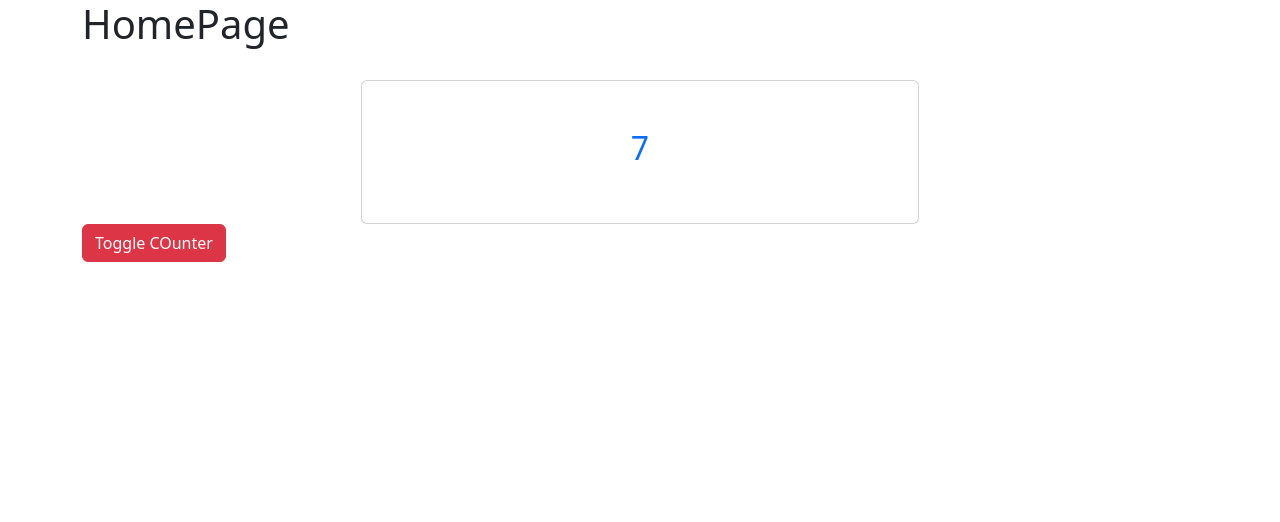
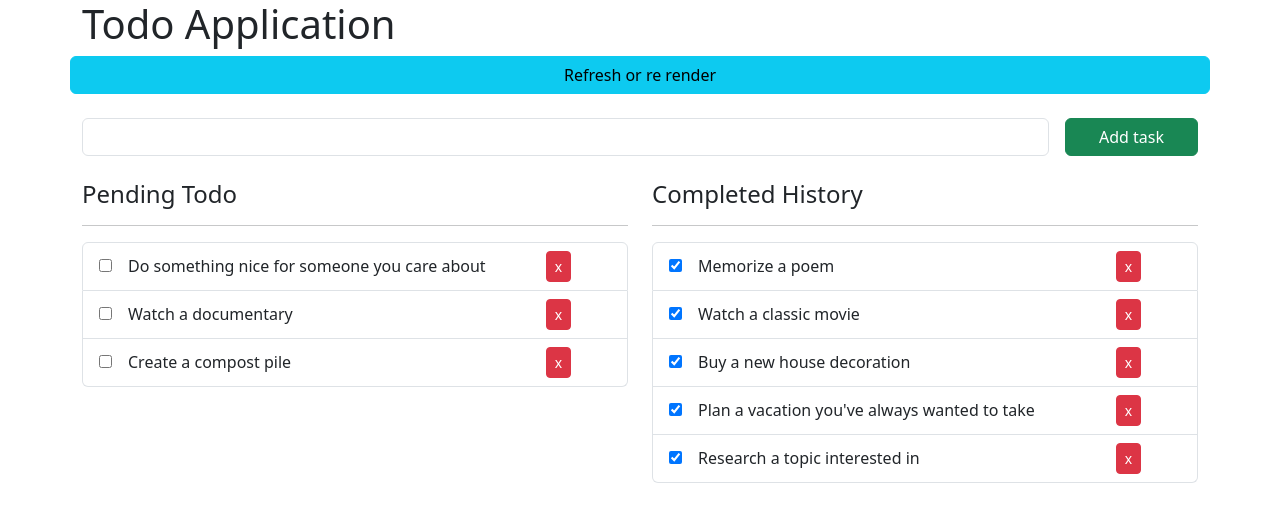
Before and after one commit to dineshk033/tvs-practise, a React (Vite) app: page / in a window 1280 px wide. Shown: the top 522 px of the page. Built offline with nearby package versions, Linux system fonts and the light colour scheme.

Commit message:
custom hooks

```diff
--- a/src/App.jsx
+++ b/src/App.jsx
@@ -1,30 +1,65 @@
 // App.jsx
-import { useState } from "react";
+import { useEffect, useState } from "react";
 import TransactionForm from "./components/add-transaction";
 import { FilterPanel } from "./components/filter-panel";
 import { TransactionTable } from "./components/transaction-table";
-import { transactions } from "./mock/transaction";
+import { fetchTransactionData } from "./service/data";
 
+const INITIALFILTER = {
+  date: "",
+  minPrice: null,
+  maxPriceRef: null,
+  type: "",
+  category: "",
+};
 function App() {
-  const [filteredTxn, setFlteredTxn] = useState(transactions);
+  const [dataSource, setDataSource] = useState([]);
+  const [filteredTxn, setFlteredTxn] = useState([]);
+  const [search, setSearch] = useState(null);
+  const [filterProps, setFilterProps] = useState(INITIALFILTER);
+  //mounting phase called
+  useEffect(() => {
+    fetchTransactionData().then((data) => {
+      setDataSource(data);
+      setFlteredTxn(data);
+    });
+  }, []);
+  // useEffect(() => {
+  //   if (search !== null) {
+  //     const temp = dataSource.filter((item) => item.id == search);
+  //     setFlteredTxn(temp);
+  //   } else {
+  //     setFlteredTxn(dataSource);
+  //   }
+  // }, [search]);
+  useEffect(() => {
+    const { category, type } = filterProps;
+    // if(category )
+    const temp = dataSource.filter(
+      (item) =>
+        (category == "" || item.category === category) &&
+        (!type || item.type === type)
+    );
+    setFlteredTxn(temp);
+  }, [filterProps, dataSource]);
 
   const handleSearch = (id) => {
-    const temp = transactions.filter((item) => item.id == id);
-    setFlteredTxn(temp);
+    setSearch(id);
   };
 
   const handleFilter = (arg) => {
     if (arg) {
-      const { category, type } = arg;
-      // if(category )
-      const temp = transactions.filter(
-        (item) =>
-          (category == "" || item.category === category) &&
-          (!type || item.type === type)
-      );
-      setFlteredTxn(temp);
+      setFilterProps(arg);
+      // const { category, type } = arg;
+      // // if(category )
+      // const temp = dataSource.filter(
+      //   (item) =>
+      //     (category == "" || item.category === category) &&
+      //     (!type || item.type === type)
+      // );
+      // setFlteredTxn(temp);
     } else {
-      setFlteredTxn(transactions);
+      setFilterProps(INITIALFILTER);
     }
   };
   return (
@@ -48,6 +83,18 @@ function App() {
 
         {/* Table Section - 9 columns */}
         <div className="col-md-9">
+          <div>
+            {Object.keys(filterProps)
+              .filter((item) => !!filterProps[item])
+              .map((item) => (
+                <span
+                  onClick={() => setSearch(null)}
+                  className="badge bg-danger"
+                >
+                  {item}: {filterProps[item]}
+                </span>
+              ))}
+          </div>
           <TransactionTable
             transactions={filteredTxn}
             handleSearch={handleSearch}
--- a/src/features/todo/index.jsx
+++ b/src/features/todo/index.jsx
@@ -1,40 +1,64 @@
-import React, { useState } from "react";
+import { useReducer, useRef, useState } from "react";
 import TodoList from "./todo-list";
-import { TODOLIST } from "../../mock/todo";
+import { TODO_INITIALSTATE, todoReducer } from "./todo-reducer";
+import useFilterTodo from "./useFilterTodo";
+import useTodoAction from "./useTodoAction";
 
 export default function TodoApp() {
-  const [dataSource, setDataSource] = useState(
-    TODOLIST.filter((item) => item.userId === 13)
-  );
-  const handleChange = (event, id) => {
-    const { checked } = event.target;
-    // console.log(checked);
-    const temp = dataSource.map((item) => {
-      if (item.id === id) {
-        item.completed = checked;
-      }
-      return item;
-    });
-    setDataSource(temp);
+  const [toggle, setToggle] = useState(false);
+  const [state, dispatch] = useReducer(todoReducer, TODO_INITIALSTATE);
+  const [pending, completed] = useFilterTodo(state);
+  const [addTask, removeTask, toggleTask] = useTodoAction(dispatch);
+  const inputRef = useRef(null);
+
+  const handleAdd = (e) => {
+    e.preventDefault();
+    addTask(inputRef.current.value);
+    // dispatch({ type: "ADD_TODO", payload: inputRef.current.value });
+    inputRef.current.value = "";
   };
+  // console.log(pending);
   return (
     <div className="container">
       <h1>Todo Application</h1>
       <div className="row ">
+        <button
+          className="btn btn-info mb-4"
+          onClick={() => setToggle((prev) => !prev)}
+        >
+          Refresh or re render
+        </button>
+        <form className="col-12 d-flex mb-4" onSubmit={handleAdd}>
+          <input
+            className="form-control"
+            ref={inputRef}
+            type="text"
+            name="task"
+          />
+          <button
+            type="submit"
+            style={{ width: "150px" }}
+            className="btn btn-success ms-3"
+          >
+            Add task
+          </button>
+        </form>
         <div className="col-6">
           <h4>Pending Todo</h4>
           <hr />
           <TodoList
-            list={dataSource.filter((item) => item.completed === false)}
-            handleChange={handleChange}
+            list={pending}
+            handleChange={(id) => toggleTask(id)}
+            handleDelete={(id) => removeTask(id)}
           />
         </div>
         <div className="col-6">
           <h4>Completed History</h4>
           <hr />
           <TodoList
-            list={dataSource.filter((item) => item.completed === true)}
-            handleChange={handleChange}
+            list={completed}
+            handleChange={(id) => toggleTask(id)}
+            handleDelete={(id) => removeTask(id)}
           />
         </div>
       </div>
--- a/src/features/todo/todo-list.jsx
+++ b/src/features/todo/todo-list.jsx
@@ -1,19 +1,30 @@
 import React, { useState } from "react";
 function TodoItem(props) {
   return (
-    <div className="d-flex g-4">
-      <input
-        defaultChecked={props.completed}
-        type="checkbox"
-        onChange={(e) => props.handleChange(e, props.id)}
-      />
-      <label className="ms-3">{props.todo}</label>
+    <div className="row g-4 align-items-center">
+      <div className="col-10">
+        <input
+          defaultChecked={props.completed}
+          type="checkbox"
+          onChange={() => props.handleChange(props.id)}
+        />
+        <label className="ms-3">{props.todo}</label>
+      </div>
+      <div className="col-2">
+        <button
+          className="btn btn-sm btn-danger"
+          onClick={() => props.handleDelete(props.id)}
+        >
+          x
+        </button>
+      </div>
     </div>
   );
 }
 
-export default function TodoList({ list, handleChange }) {
+export default function TodoList({ list, handleChange, handleDelete }) {
   const [isHover, setIsHover] = useState(null);
+  console.log("child");
   return (
     <ul className="list-group">
       {list.map((item) => (
@@ -26,7 +37,11 @@ export default function TodoList({ list, handleChange }) {
           onMouseLeave={() => setIsHover(null)}
         >
           {/* stateless or presenter or dummy component */}
-          <TodoItem {...item} handleChange={handleChange} />
+          <TodoItem
+            {...item}
+            handleChange={handleChange}
+            handleDelete={handleDelete}
+          />
         </li>
       ))}
     </ul>
--- /dev/null
+++ b/src/features/todo/todo-reducer.js
@@ -0,0 +1,22 @@
+import { TODOLIST } from "../../mock/todo";
+
+export const TODO_INITIALSTATE = TODOLIST.filter((item) => item.userId === 13);
+export const todoReducer = (state, action) => {
+  switch (action.type) {
+    case "ADD_TODO": {
+      const temp = { id: Date.now(), todo: action.payload, completed: false };
+      return [...state, temp];
+    }
+    case "TOGGLE_TASK":
+      return state.map((item) =>
+        item.id === action.payload
+          ? { ...item, completed: !item.completed }
+          : item
+      );
+    case "REMOVE_TODO":
+      console.log(action.payload);
+      return state.filter((item) => item.id != action.payload);
+    default:
+      return state;
+  }
+};
--- /dev/null
+++ b/src/features/todo/useFilterTodo.jsx
@@ -0,0 +1,19 @@
+// import { useState } from "react";
+
+import { useMemo } from "react";
+
+function useFilterTodo(data) {
+  // const [dataSource,setDataSource] = useState(data);
+  const pending = useMemo(
+    () =>
+      data.filter((item) => {
+        console.log(data.length);
+        return item.completed === false;
+      }),
+    [data]
+  );
+  const completed = data.filter((item) => item.completed === true);
+  return [pending, completed];
+}
+
+export default useFilterTodo;
--- /dev/null
+++ b/src/features/todo/useTodoAction.jsx
@@ -0,0 +1,9 @@
+function useTodoAction(dispatch) {
+  ///create an action creator
+  const addTask = (id) => dispatch({ type: "ADD_TODO", payload: id });
+  const removeTask = (id) => dispatch({ type: "REMOVE_TODO", payload: id });
+  const toggeTask = (id) => dispatch({ type: "TOGGLE_TASK", payload: id });
+  return [addTask, removeTask, toggeTask];
+}
+
+export default useTodoAction;
--- a/src/main.jsx
+++ b/src/main.jsx
@@ -7,4 +7,5 @@ import "bootstrap/dist/css/bootstrap.min.css";
 import "bootstrap/dist/js/bootstrap.bundle.min.js"; // Includes Popper
 import Counter from "./features/counter/index.jsx";
 import CounterPage from "./pages/counter.jsx";
-createRoot(document.getElementById("root")).render(<CounterPage />);
+import Todo from "./pages/todo.jsx";
+createRoot(document.getElementById("root")).render(<Todo />);
--- /dev/null
+++ b/src/pages/todo.jsx
@@ -0,0 +1,6 @@
+import React from "react";
+import TodoApp from "../features/todo";
+
+export default function Todo() {
+  return <TodoApp />;
+}
--- /dev/null
+++ b/src/service/data.js
@@ -0,0 +1,9 @@
+import { transactions } from "../mock/transaction";
+
+export const fetchTransactionData = () => {
+  return new Promise((resolve) => {
+    setTimeout(() => {
+      resolve(transactions);
+    }, 500);
+  });
+};
```
